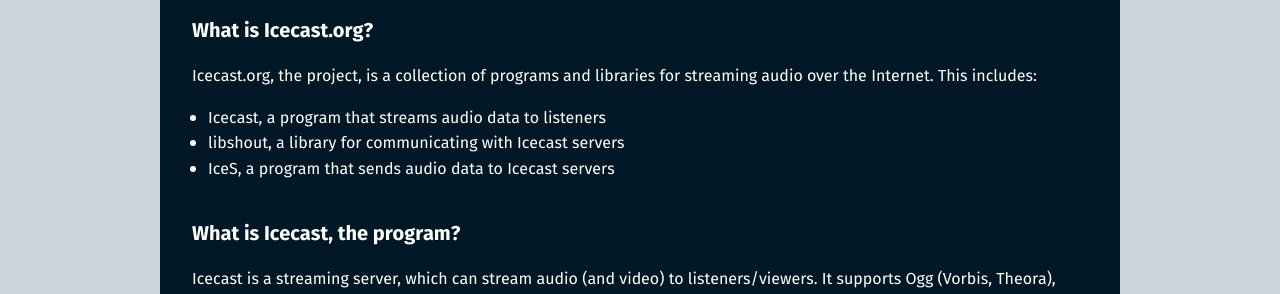
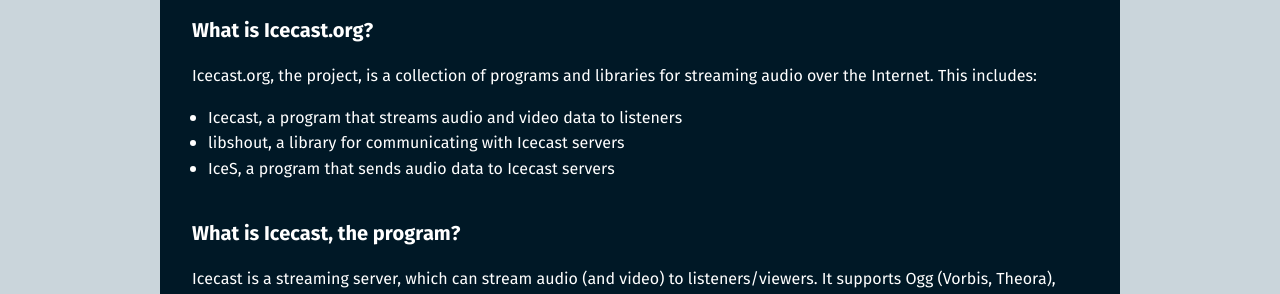
Before and after one commit to barionleg/Xipho, a Jekyll site: the page built from faq.md, in a window 1280 px wide and 900 px high. Shown: the part 429-723 px from the top of the window. Built offline with Jekyll 4.4.1, drawn with Linux system fonts in a browser that asks for light colours.

Commit message:
Update Icecast description to include video

```diff
--- a/faq.md
+++ b/faq.md
@@ -9,7 +9,7 @@ permalink: /faq/
 Icecast.org, the project, is a collection of programs and libraries for streaming audio over the Internet.
 This includes:
 
-- Icecast, a program that streams audio data to listeners
+- Icecast, a program that streams audio and video data to listeners
 - libshout, a library for communicating with Icecast servers
 - IceS, a program that sends audio data to Icecast servers
 
```
